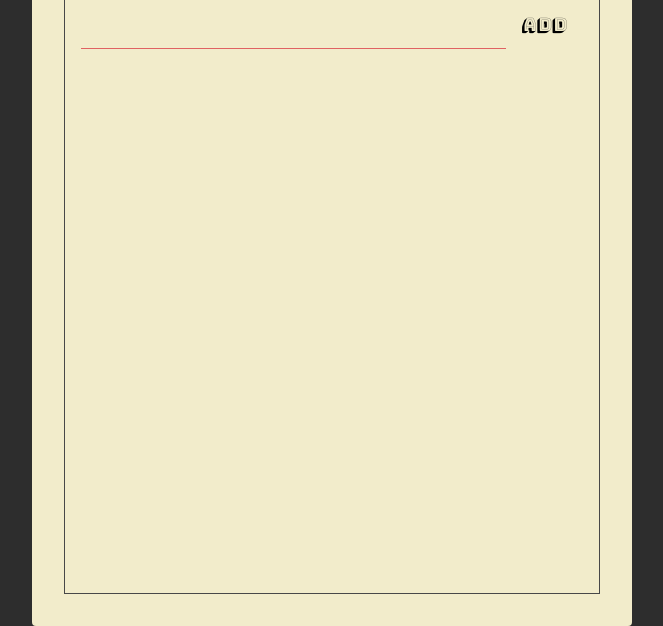
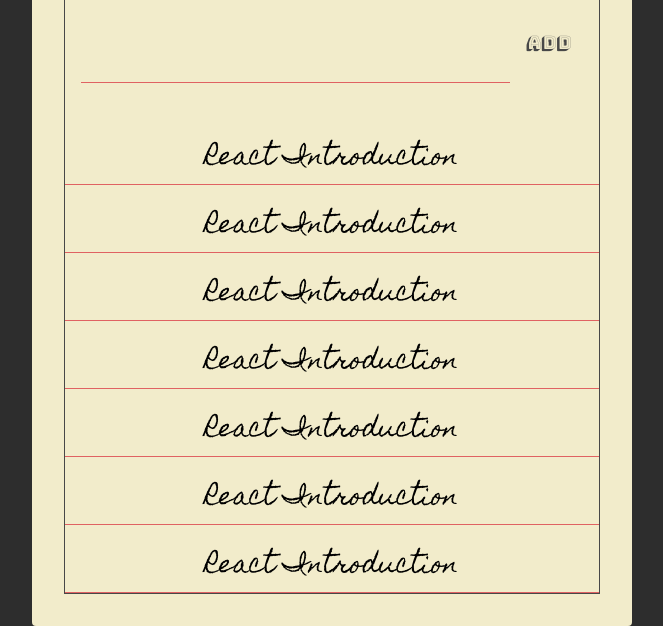
Before and after one commit to dbcreator-studios/react-course-starter, a website: page index.html in a window 1280 px wide. Shown: the part 174-800 px from the top of the page, without its empty margins (308-971 px from the left). Drawn offline with Linux system fonts and the light colour scheme.

Commit message:
Menambahkan todos, todo, todo text

```diff
--- a/index.html
+++ b/index.html
@@ -15,7 +15,7 @@
     <div class="container">
       <div class="frame">
         <section class="header">
-          <button class="header-btn">Add</button>
+          <button class="header-btn main-black-color">Add</button>
           <h1 class="header-title">Todo List</h1>
           <button class="header-btn main-red-color">Clear</button>
         </section>
@@ -23,8 +23,32 @@
         <section class="add">
           <form class="add-form">
             <input type="text" class="add-input" />
-            <button class="add-btn">Add</button>
+            <button class="add-btn main-black-color">Add</button>
           </form>
+        </section>
+
+        <section class="todos">
+          <div class="todo">
+            <div class="todo-text">React Introduction</div>
+          </div>
+          <div class="todo">
+            <div class="todo-text">React Introduction</div>
+          </div>
+          <div class="todo">
+            <div class="todo-text">React Introduction</div>
+          </div>
+          <div class="todo">
+            <div class="todo-text">React Introduction</div>
+          </div>
+          <div class="todo">
+            <div class="todo-text">React Introduction</div>
+          </div>
+          <div class="todo">
+            <div class="todo-text">React Introduction</div>
+          </div>
+          <div class="todo">
+            <div class="todo-text">React Introduction</div>
+          </div>
         </section>
       </div>
     </div>
--- a/styles.css
+++ b/styles.css
@@ -4,10 +4,15 @@
 
 :root {
   --main-red-color: #e06262;
+  --main-black-color: #484848;
 }
 
 .main-red-color {
   color: var(--main-red-color);
+}
+
+.main-black-color {
+  color: var(--main-black-color);
 }
 
 html {
@@ -40,10 +45,11 @@
 }
 
 .frame {
-  border: 1px solid #484848;
+  border: 1px solid var(--main-black-color);
   height: 100%;
   display: flex;
   flex-direction: column;
+  justify-content: space-between;
 }
 
 .header {
@@ -69,6 +75,14 @@
   cursor: pointer;
 }
 
+.header-btn.main-red-color:active {
+  text-shadow: 1px 1px 2px var(--main-red-color);
+}
+
+.header-btn.main-black-color:active {
+  text-shadow: 1px 1px 2px var(--main-black-color);
+}
+
 .add {
   padding: 16px;
 }
@@ -86,7 +100,7 @@
   border-bottom: 1px solid var(--main-red-color);
   outline: unset;
   font-family: "Homemade Apple", cursive;
-  font-size: 16px;
+  font-size: 24px;
   text-transform: lowercase;
 }
 
@@ -100,3 +114,23 @@
   padding: 0 16px;
   cursor: pointer;
 }
+
+.add-btn.main-black-color:active {
+  text-shadow: 1px 1px 2px var(--main-black-color);
+}
+
+.todos {
+  display: flex;
+  flex-direction: column;
+}
+
+.todo {
+  position: relative;
+  flex: 1 0 auto;
+  text-align: center;
+  min-height: 34px;
+  margin: 16px 0 0;
+  font-family: "Homemade Apple", cursive;
+  font-size: 24px;
+  border-bottom: 1px solid var(--main-red-color);
+}
```
